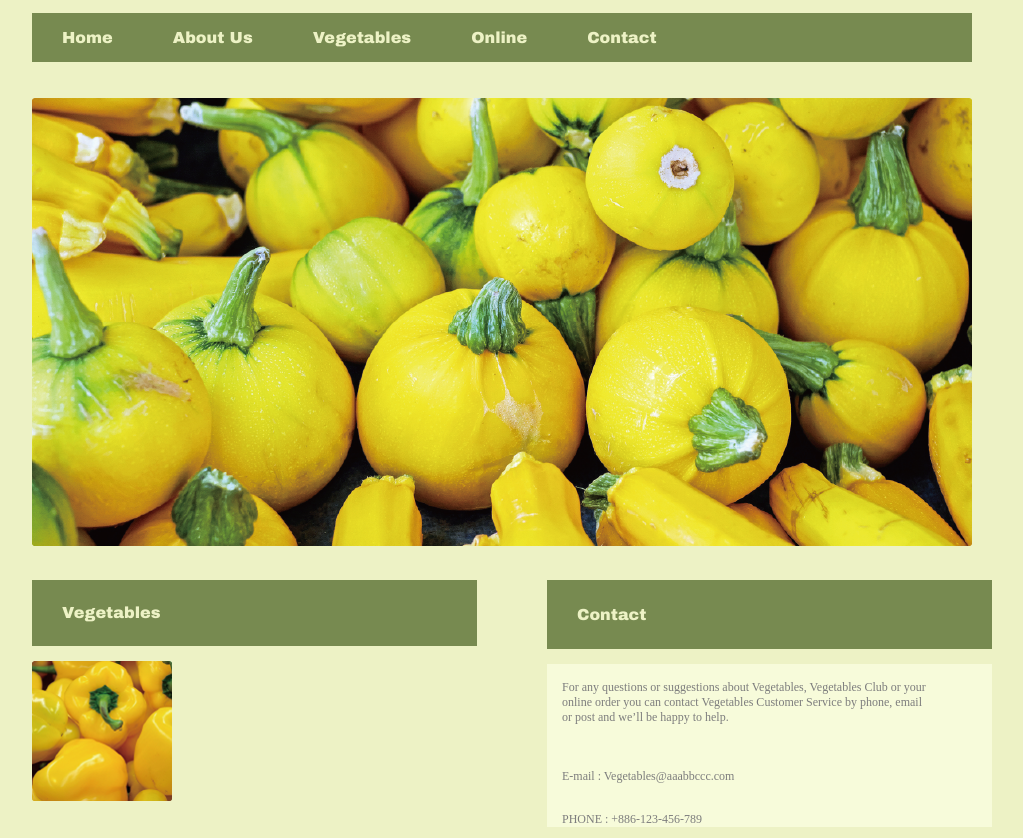
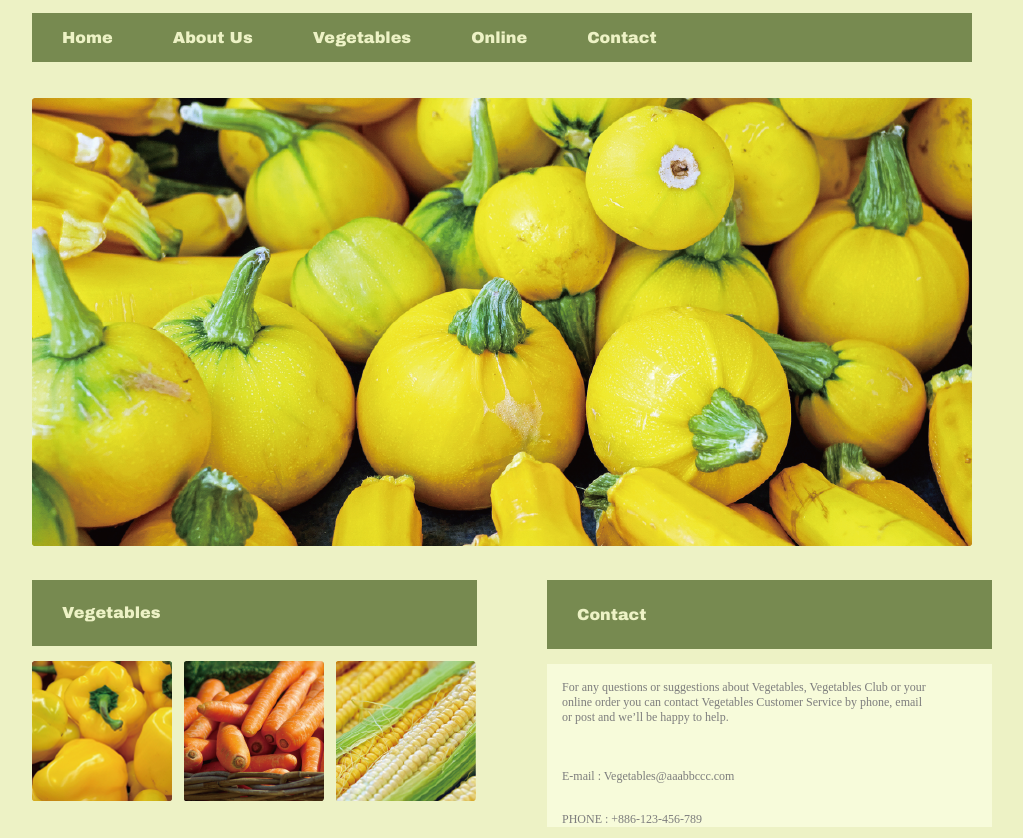
Before and after one commit to ssuting/Website_course, a plain HTML site: page index.html in a window 1280 px wide. Shown: the part 114-952 px from the top of the page, without its empty margins (128-1151 px from the left). Drawn offline with Linux system fonts and the light colour scheme.

Commit message:
20170323 update.

```diff
--- a/css/style.css
+++ b/css/style.css
@@ -133,12 +133,11 @@ header .join {
   box-sizing: border-box;
 }
 
-.veg_leftbar div {
-  width:140px;
-  box-sizing: border-box;
+.pic {
+  width: 500px;
 }
 
-.sidebar img {
+.pic img {
     width: 140px;
     height: 140px;
     padding: 0px;
@@ -146,8 +145,8 @@ header .join {
     margin-top: 15px;
     margin-bottom: 35px;
     box-sizing: border-box;
-    display: inline;
-    /*float: left;*/
+    display: inline-block;
+    float: left;
 }
 
 
```
